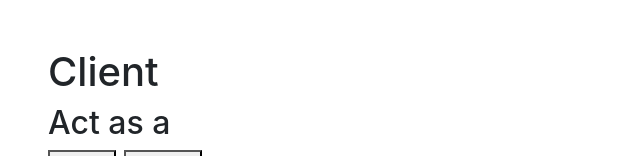
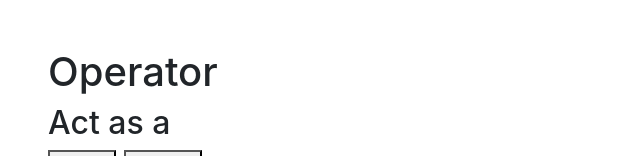
Before and after one commit to madhurgomassive/ocpi-ui, a React (Create React App) app: page / in a window 1280 px wide. Shown: the top 156 px of the page, without its empty margins (0-640 px from the left). Built offline with nearby package versions, Linux system fonts and the light colour scheme.

Commit message:
Change Client to Operator

```diff
--- a/src/components/HandshakeUi.js
+++ b/src/components/HandshakeUi.js
@@ -55,7 +55,7 @@ const HandshakeUI = () => {
 
   return (
     <div className="p-5">
-      <h1>Client {process.env.REACT_APP_OPERATOR}</h1>
+      <h1>Operator {process.env.REACT_APP_OPERATOR}</h1>
       {isSender == null ? (
         <div>
           <h2>Act as a</h2>
```
